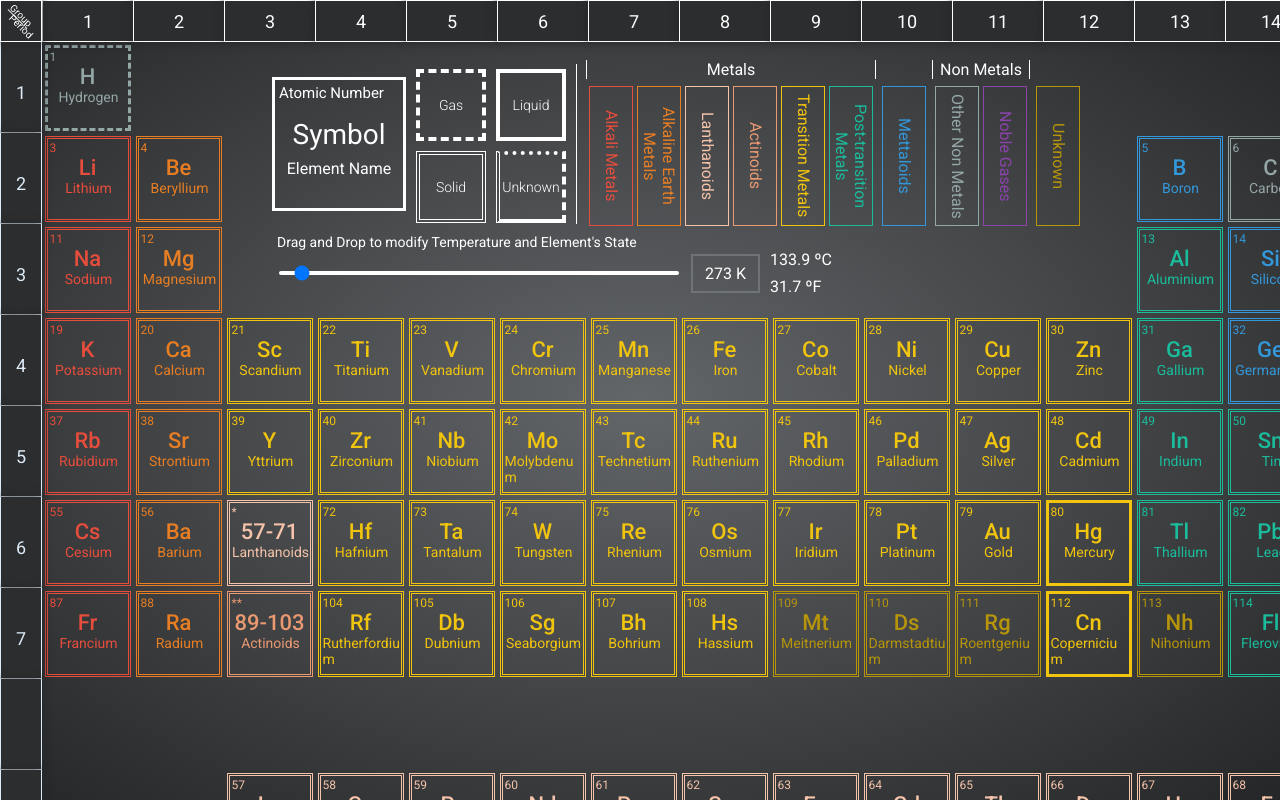
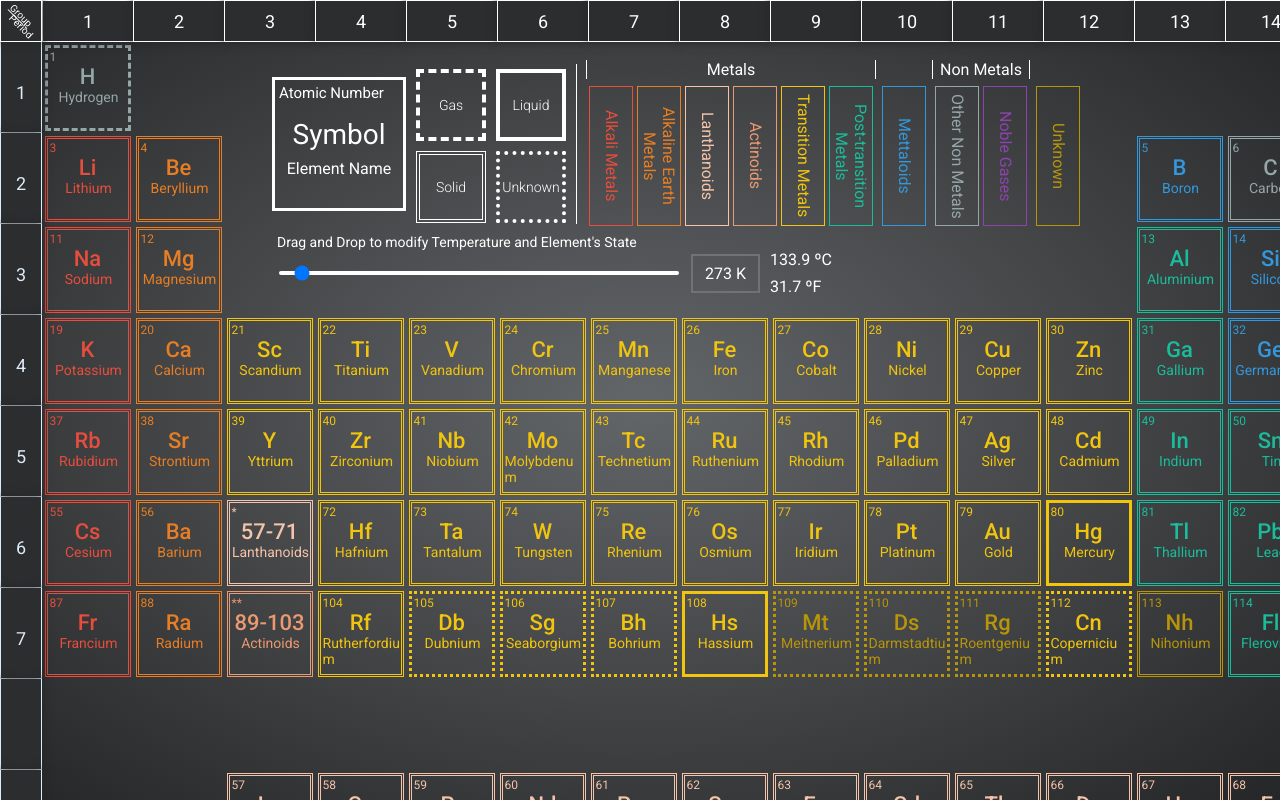
Before and after one commit to Swapnil511994/periodictable, a React (Create React App) app: page / in a window 1280 px wide. Built offline with nearby package versions, Linux system fonts and the light colour scheme.

Commit message:
Added temperature change functionality (element's state will change based on tempterature value)

```diff
--- a/src/App.css
+++ b/src/App.css
@@ -1,3 +1,9 @@
+*{
+  -webkit-user-select: none; /* Safari */
+  -ms-user-select: none; /* IE 10 and IE 11 */
+  user-select: none; /* Standard syntax */
+}
+
 body{
   margin: 0px;
   font-family: 'Roboto', sans-serif;
@@ -281,7 +287,7 @@ nav.dark .toggler--slider {
 .unknown__phase
 {
   border: 3px;
-  border-style: dotted dashed solid double;
+  border-style: dotted;
 }
 
 .alkali__metal
@@ -459,7 +465,7 @@ nav.dark .toggler--slider {
 
 .unknown__descriptor
 {
-  border-style: dotted dashed solid double;
+  border-style: dotted;
 }
 
 .category__container
--- a/src/Components/PeriodicTable.js
+++ b/src/Components/PeriodicTable.js
@@ -65,8 +65,6 @@ export default function PeriodicTable(props)
     //#endregion
 
     //#region Add Elements to groups
-        // console.log(elements);
-
         for(let i=1;i<=18;i++)
         {
             for(let j=1;j<=11;j++)
@@ -77,7 +75,7 @@ export default function PeriodicTable(props)
 
         while (position<elements.length) {
             let element = elements[position];
-            groups[element.group][element.period] = <PeriodicTableElement key={"pte__"+element.group+"__"+element.period} element={element} />;
+            groups[element.group][element.period] = <PeriodicTableElement key={"pte__"+element.group+"__"+element.period} element={element} currentTemperature={controlObj.temperature} />;
             position++;
         }
         groups[3][6] = <PeriodicTableElement key={"pte__3__6"} element={{name:"Lanthanoids",phase:"solid",symbol:"57-71",number:"*",category:"lanthanide"}} />;
@@ -86,14 +84,14 @@ export default function PeriodicTable(props)
         for(let i=56;i<=70;i++)
         {
             let element = elements[i];
-            groups[groupCount++][9]=<PeriodicTableElement key={"pte__lanthanoids"+element.group+"__"+element.period} element={element} />;
+            groups[groupCount++][9]=<PeriodicTableElement key={"pte__lanthanoids"+element.group+"__"+element.period} element={element} currentTemperature={controlObj.temperature} />;
         }
 
         groupCount=3;
         for(let i=88;i<=102;i++)
         {
             let element = elements[i];
-            groups[groupCount++][10]=<PeriodicTableElement key={"pte__actinide"+element.group+"__"+element.period} element={element} />;
+            groups[groupCount++][10]=<PeriodicTableElement key={"pte__actinide"+element.group+"__"+element.period} element={element} currentTemperature={controlObj.temperature} />;
         }
 
     //#endregion
@@ -109,6 +107,14 @@ export default function PeriodicTable(props)
         }
     //#endregion
 
+    //#region experimental code
+        // for (let i = 0; i < elements.length; i++) {
+        //     const element = elements[i];
+        //     if(!element.melt) console.log(`${element.name}: missing melting point`);
+        //     // if(!element.boil) console.log(`${element.name}: missing boiling point`);
+        // }
+    //#endregion
+
     return (
         <div className="periodic__div">
             {view}
--- a/src/Components/PeriodicTableElement.js
+++ b/src/Components/PeriodicTableElement.js
@@ -1,24 +1,39 @@
 export default function PeriodicTableElement(props)
 {
     let elem = props.element || {};
+    let temperature = props.currentTemperature;
+    // console.log(temperature);
     let classVal = "";
     if(elem.phase)
     {
         classVal="periodicElement";
+
+        let stateClass = "";
+
         switch(elem.phase.toLowerCase().trim())
         {
-            case "gas": classVal+=" gas";
+            case "gas": stateClass=" gas";
             break;
 
-            case "liquid": classVal+=" liquid";
+            case "liquid": stateClass=" liquid";
             break;
 
-            case "solid": classVal+=" solid";
+            case "solid": stateClass=" solid";
             break;
 
-            default: classVal+=" unknown__phase";
+            default: stateClass=" unknown__phase";
             break;
         }
+        if(elem.hasOwnProperty("melt"))
+        {
+            if(elem.boil && temperature > elem.boil) stateClass=" gas";
+            else if(elem.melt && temperature > elem.melt) stateClass=" liquid";
+            else if(elem.melt && temperature < elem.melt) stateClass=" solid";
+            else stateClass=" unknown__phase";
+        }
+
+
+        classVal+=stateClass;
 
         if(elem.category)
         {
```
Also changed, not shown: src/data.js, 1 other file (tests, documents, lock files or other folders).
